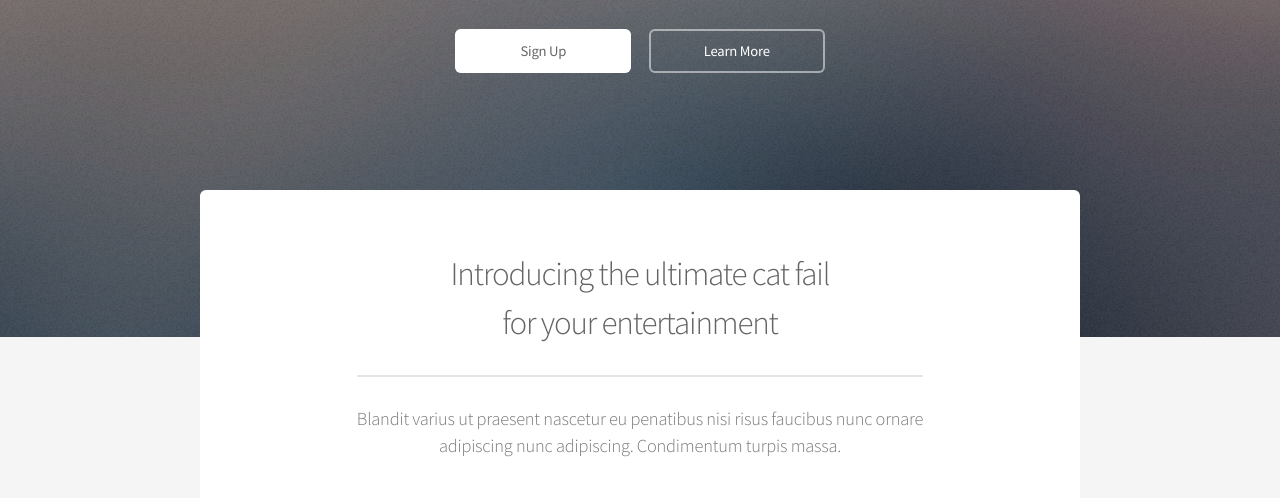
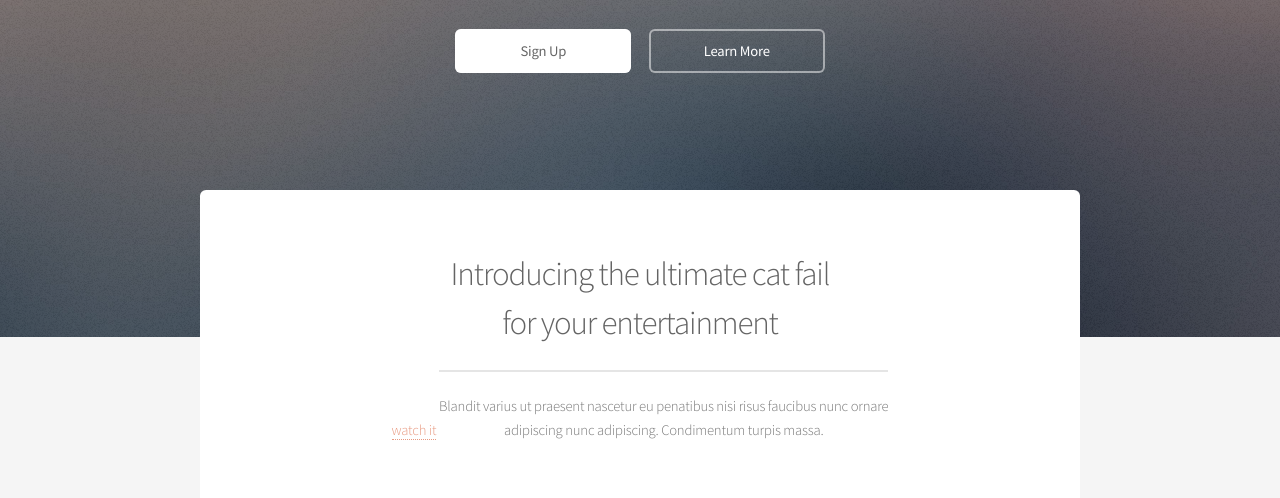
Before and after one commit to owenchow123/owenchow123.github.io, a plain HTML site: page index.html in a window 1280 px wide. Shown: the part 251-749 px from the top of the page. Drawn offline with Linux system fonts and the light colour scheme.

Commit message:
add link

```diff
--- a/index.html
+++ b/index.html
@@ -62,7 +62,7 @@
 							<h2>Introducing the ultimate cat fail
 							<br />
 							for your entertainment</h2>
-
+							<a href="https://www.youtube.com/watch?v=mIBIiXVb9r8/">watch it</a>
 							<p>Blandit varius ut praesent nascetur eu penatibus nisi risus faucibus nunc ornare<br />
 							adipiscing nunc adipiscing. Condimentum turpis massa.</p>
 						</header>
```
